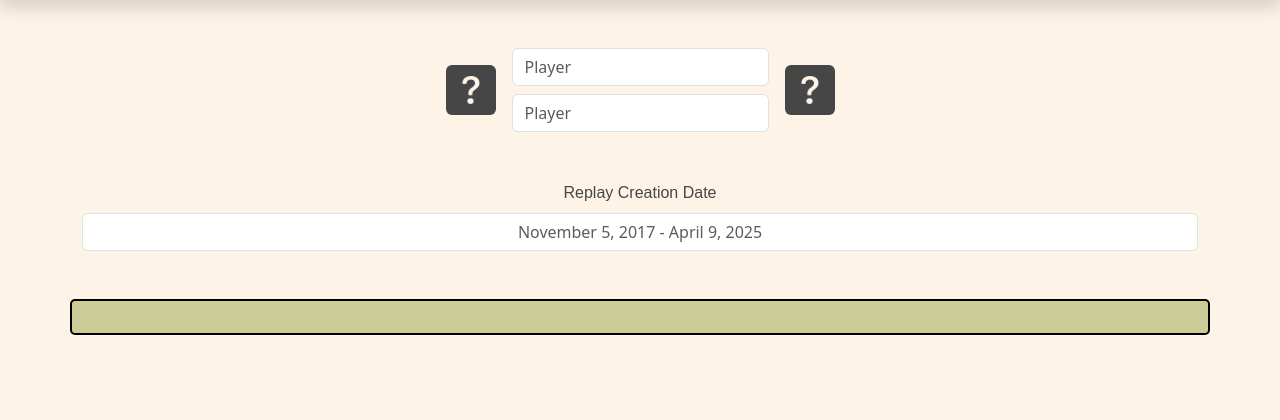
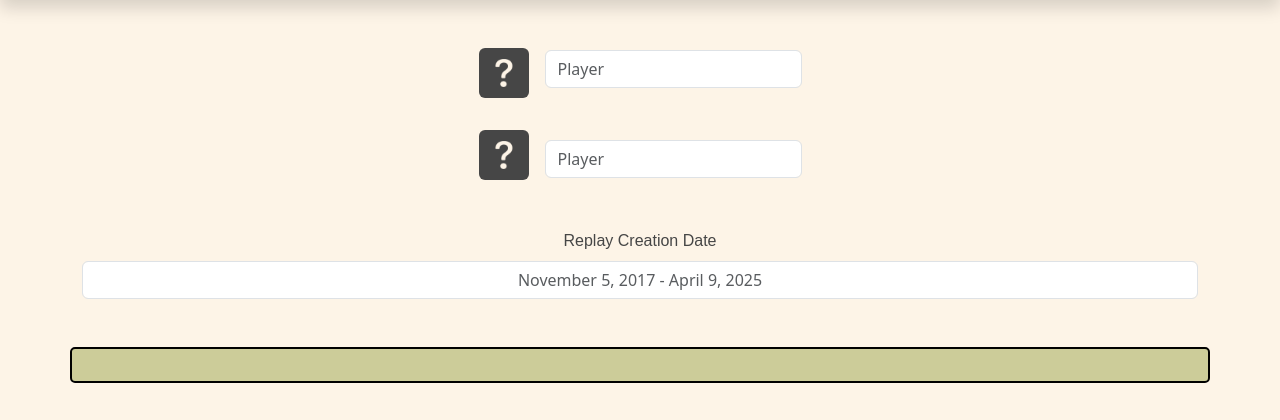
Before and after one commit to CaladBlogBaal/BBReplay, a Python web app: template app/templates/index.html in a window 1280 px wide. Shown: the part 56-476 px from the top of the page. Run offline with Jinja, Linux system fonts and the light colour scheme; the template is opened without the code that fills it, so the values that code supplies are empty; some libraries are stand-ins or nearby versions.

Commit message:
Stacking input fields atop each other so query results are more intuitive

```diff
--- a/app/templates/search.html
+++ b/app/templates/search.html
@@ -7,16 +7,22 @@
             <!-- Dropdown will be dynamically generated character options -->
         </div>
     </div>
-  <label>
-    <input id="playerInput" type="text" class="form-control mb-2" placeholder="Player">
-    <input id="playerInput2" type="text" class="form-control mt-2" placeholder="Player">
-  </label>
+    <label>
+        <input id="playerInput" type="text" class="form-control mb-2" placeholder="Player">
+    </label>
+
+</div>
+
+<div class="centered-row">
     <div class="dropdown">
         <button class="btn custom-button" type="button" id="characterDropdown2" data-bs-toggle="dropdown" aria-haspopup="true" aria-expanded="false"></button>
         <div id="characterContainer2" class="dropdown-menu shadow-custom" aria-labelledby="characterDropdown2">
             <!-- Dropdown will be dynamically generated character options -->
         </div>
     </div>
+  <label>
+    <input id="playerInput2" type="text" class="form-control mt-2" placeholder="Player">
+  </label>
 </div>
 <div class="mt-5 text-center mb-5">
     <label for="dateField" class="form-label font-weight-bold main-font caption">Replay Creation Date</label>
```
